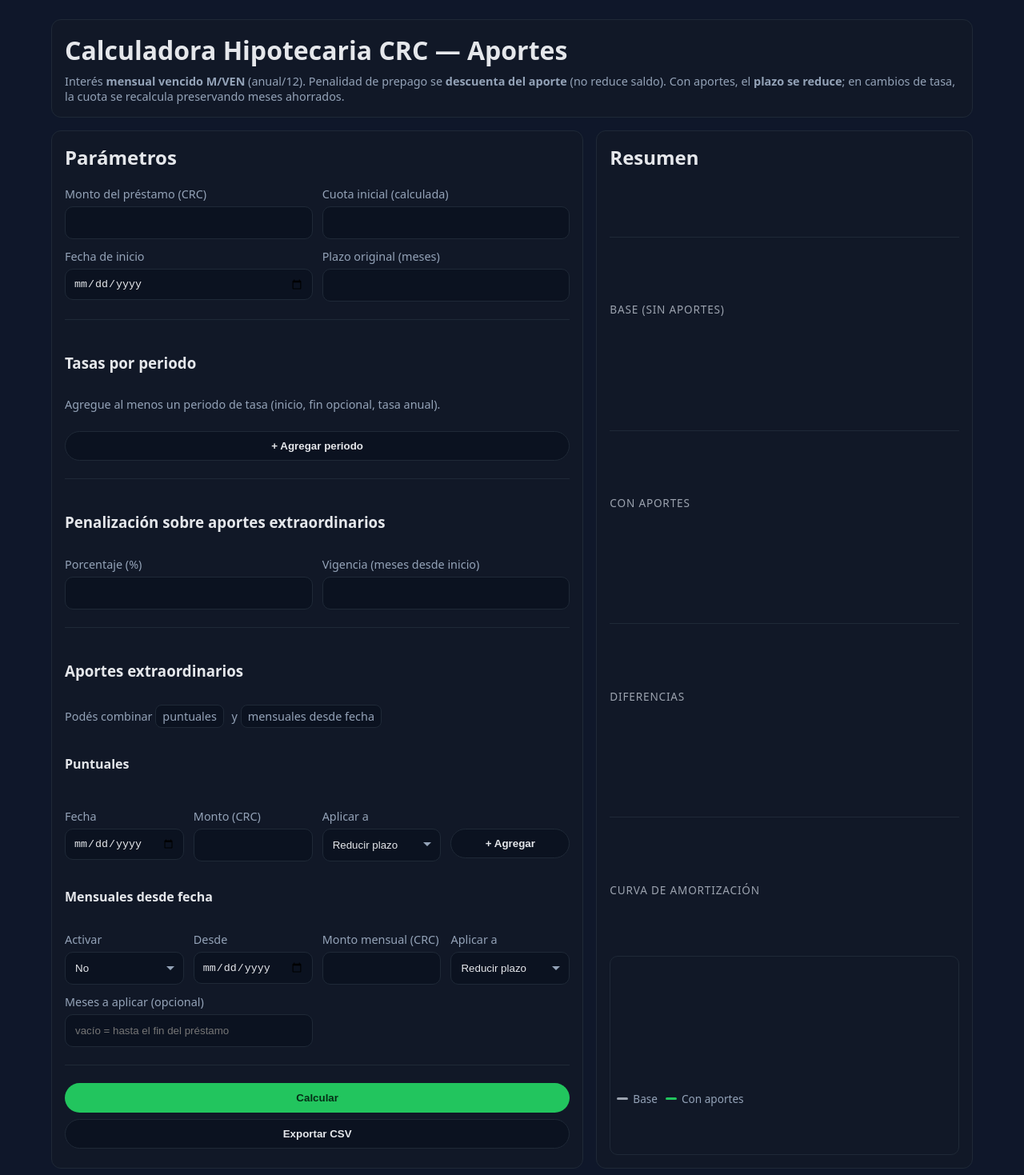
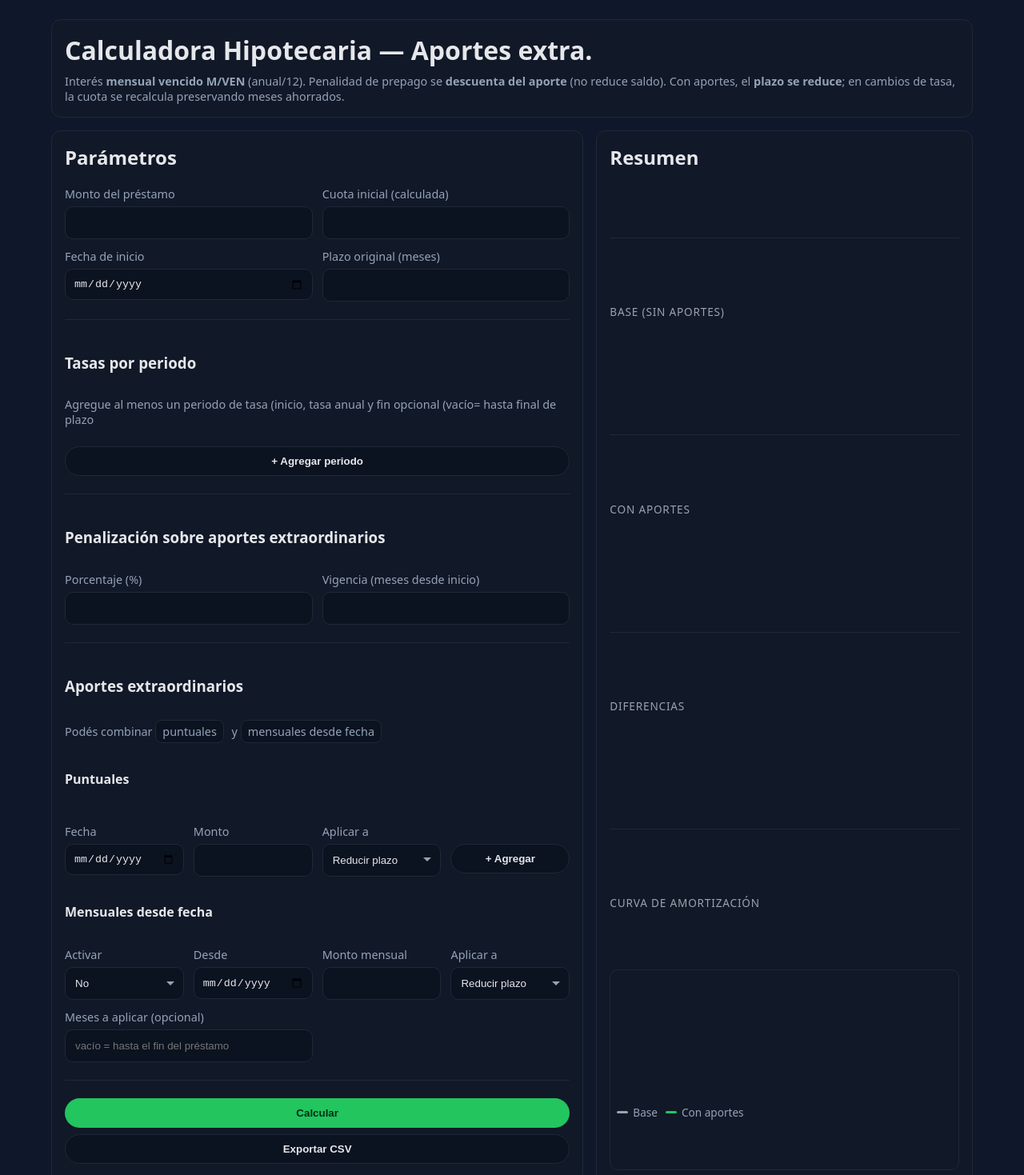
Before and after one commit to luisandresvb/tests, a plain HTML site: page index.html in a window 1280 px wide. Shown: the top 1469 px of the page at 80% size. Drawn offline with Linux system fonts and the light colour scheme.

Commit message:
fixed few labels

```diff
--- a/index.html
+++ b/index.html
@@ -81,7 +81,7 @@
 <body>
   <div class="wrap grid">
     <header class="card span-12">
-      <h1>Calculadora Hipotecaria CRC — Aportes</h1>
+      <h1>Calculadora Hipotecaria — Aportes extra.</h1>
       <div class="note">Interés <b>mensual vencido M/VEN</b> (anual/12). Penalidad de prepago se <b>descuenta del aporte</b> (no reduce saldo). Con aportes, el <b>plazo se reduce</b>; en cambios de tasa, la cuota se recalcula preservando meses ahorrados.</div>
     </header>
 
@@ -89,7 +89,7 @@
       <h2>Parámetros</h2>
       <div class="row">
         <div>
-          <label>Monto del préstamo (CRC)</label>
+          <label>Monto del préstamo</label>
           <input id="principal" type="number" inputmode="decimal" step="100000" min="0" autocomplete="off">
         </div>
         <div>
@@ -110,7 +110,7 @@
 
       <div class="hr"></div>
       <h3>Tasas por periodo</h3>
-      <div class="note">Agregue al menos un periodo de tasa (inicio, fin opcional, tasa anual).</div>
+      <div class="note">Agregue al menos un periodo de tasa (inicio, tasa anual y fin opcional (vacío= hasta final de plazo</div>
       <div id="rates"></div>
       <div class="flex">
         <button id="addRate" class="btn btn-secondary btn-pill">+ Agregar periodo</button>
@@ -137,7 +137,7 @@
       <div id="extrasList"></div>
       <div class="row4">
         <div><label>Fecha</label><input id="exDate" type="date" inputmode="numeric" placeholder="AAAA-MM-DD"></div>
-        <div><label>Monto (CRC)</label><input id="exAmount" type="number" inputmode="numeric" step="10000" min="0"></div>
+        <div><label>Monto</label><input id="exAmount" type="number" inputmode="numeric" step="10000" min="0"></div>
         <div>
           <label>Aplicar a</label>
           <select id="exEffect">
@@ -157,7 +157,7 @@
           </select>
         </div>
         <div><label>Desde</label><input id="recurStart" type="date" inputmode="numeric" placeholder="AAAA-MM-DD"></div>
-        <div><label>Monto mensual (CRC)</label><input id="recurAmount" type="number" inputmode="numeric" step="10000" min="0"></div>
+        <div><label>Monto mensual</label><input id="recurAmount" type="number" inputmode="numeric" step="10000" min="0"></div>
         <div>
           <label>Aplicar a</label>
           <select id="recurEffect">
```
